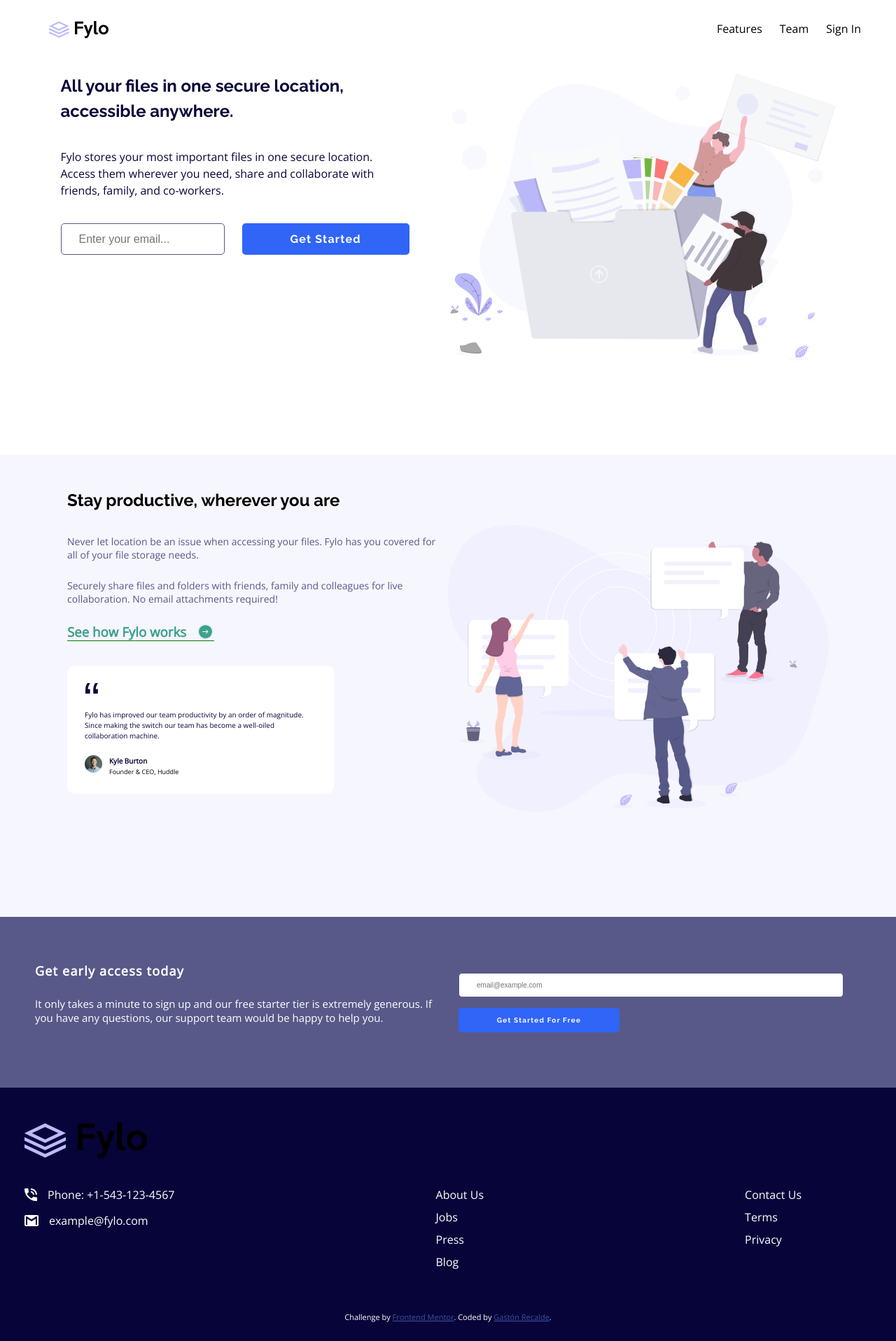
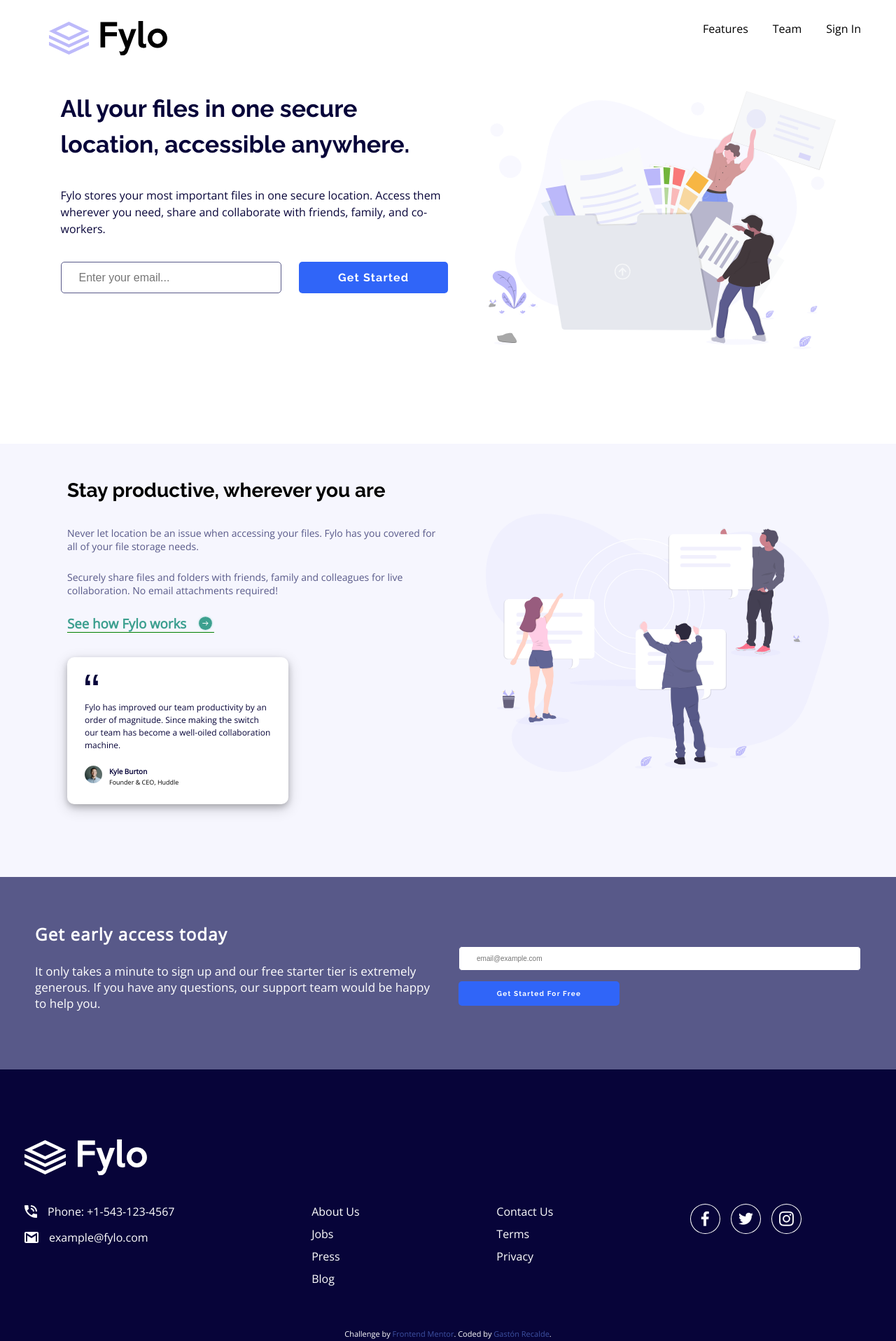
Before and after one commit to Gaston-Recalde/flyo-landing-page, a plain HTML site: page index.html in a window 1280 px wide. Shown: the part 20-1936 px from the top of the page at 70% size. Drawn offline with nearby package versions, Linux system fonts and the light colour scheme.

Commit message:
Proyecto listo para subir

```diff
--- a/index.html
+++ b/index.html
@@ -3,13 +3,18 @@
 <head>
   <meta charset="UTF-8">
   <meta name="viewport" content="width=device-width, initial-scale=1.0">
+  <link rel="stylesheet" href="https://unicons.iconscout.com/release/v4.0.0/css/line.css">
   <link rel="icon" type="image/png" sizes="32x32" href="./images/favicon-32x32.png">
   <link rel="stylesheet" href="style.css">
-  <title>Frontend Mentor | Fylo landing page with two column layout</title>
+  <title>Fylo landing page with two column layout</title>
 </head>
+
 <body>
+
   <div class="container">
+
     <header class="header">
+
       <nav class="header__nav">
         <img src="./images/logo.svg" alt="Logo" class="nav__logo">
         <ul class="nav__ul">
@@ -18,6 +23,7 @@
           <li class="ul__li">Sign In</li>
         </ul>
       </nav>
+
       <div class="header2">
         <img src="./images/illustration-1.svg" alt="Ilustration 1" class="header__logo">
         <div class="header2-3">
@@ -31,8 +37,13 @@
           </form>
         </div>
       </div>
+
     </header>
+
+    <main>
+
       <article class="article">
+
         <div class="article__content">
           <img src="./images/illustration-2.svg" alt="Ilustration 2" class="content__logo">
           <div class="article__info">
@@ -60,8 +71,12 @@
             </div>
           </div>
         </div>
+
       </article>
+
       <div class="access">
+        <div class="access__container">
+
           <div class="access__info">
             <h3 class="access__h3">Get early access today</h3>
             <p class="access__p">It only takes a minute to sign up and our free starter tier is extremely generous.
@@ -72,9 +87,14 @@
             <button type="button" class="form__button access__input access__input2">Get Started For Free</button>
           </form>
         </div>
+      </div>
+
+    </main>
 
     <footer class="footer">
-      <img src="./images/logo.svg" alt="Logo" class="footer__logo">
+      <div class="footer__container">
+
+        <img src="./images/logo-white.svg" alt="Logo" class="footer__logo">
         <div class="footer__info">
           <div class="contacto">
             <div class="phone">
@@ -94,6 +114,7 @@
               <li>Blog</li>
             </ul>
           </div>
+
           <div class="nav">
             <ul>
               <li>Contact Us</li>
@@ -101,12 +122,19 @@
               <li>Privacy</li>
             </ul>
           </div>
+
+          <div class="social">
+            <i class="uil uil-facebook-f"></i>
+            <i class="uil uil-twitter"></i>
+            <i class="uil uil-instagram"></i>
+          </div>
         </div>
 
         <p class="attribution">
           Challenge by <a href="https://www.frontendmentor.io?ref=challenge" target="_blank">Frontend Mentor</a>.
-        Coded by <a href="#">Gastón Recalde</a>.
+          Coded by <a href="https://gaston-recalde-portafolio.netlify.app" target="_blank">Gastón Recalde</a>.
         </p>
+      </div>
     </footer>
   </div>
 
--- a/style.css
+++ b/style.css
@@ -5,6 +5,7 @@
     margin: 0;
     padding: 0;
     box-sizing: border-box;
+    text-decoration: none;
 }
 
 body{
@@ -26,6 +27,8 @@ body{
 .header__nav{
     display: flex;
     justify-content: space-between;
+    max-width: 1440px;
+    margin: 0 auto;
     margin-bottom: 50px;
 }
 
@@ -85,8 +88,21 @@ body{
 
 .form__input{
     border: 1px solid hsl(238, 22%, 44%);
-    padding-left: 25px;
+    padding-left: 15px;
     margin-bottom: 15px;
+    outline: none;
+}
+
+.form__input:focus{
+    border: 1px solid red;
+}
+
+.email__check{
+    display: none;
+    color: rgba(255, 68, 68, 0.8);
+    font-size: 11px;
+    text-align: start;
+    margin-top: -15px;
 }
 
 .form__button{
@@ -97,12 +113,18 @@ body{
     background-color: hsl(224, 93%, 58%);
 }
 
+.form__button:hover{
+    cursor: pointer;
+    background-color: rgb(48, 101, 248, 75%);
+}
+
 .article{
     background-color: hsl(240, 75%, 98%);
     padding-bottom: 75px;
 }
 
 .article__content{
+    max-width: 1440px;
     margin: 0 25px 0;
 }
 
@@ -136,6 +158,12 @@ body{
     margin-bottom: 50px;
 }
 
+.green:hover{
+    cursor: pointer;
+    color: rgb(60, 159, 143, 75%);
+    border-bottom: 1px solid rgb(60, 159, 143, 75%);
+}
+
 .arrow{
     width: 25px;
 }
@@ -146,6 +174,7 @@ body{
     background-color: #fff;
     border-radius: 10px;
     padding: 25px;
+    box-shadow: 0 4px 8px 0 rgba(0, 0, 0, 0.2), 0 6px 20px 0 rgba(0, 0, 0, 0.19);
 }
 
 .card__img{
@@ -189,6 +218,14 @@ body{
     color: #fff;
     padding: 50px 35px 50px;
     text-align: center;
+
+}
+
+.access__container{
+    max-width: 1440px;
+    margin: 0 auto;
+    display: flex;
+
 }
 
 .access__h3{
@@ -214,6 +251,11 @@ body{
     background-color:hsl(243, 87%, 12%);
     color: #fff;
     padding: 50px 35px 50px;
+}
+
+.footer__container{
+    max-width: 1440px;
+    margin: 0 auto;
 }
 
 .footer__logo{
@@ -242,6 +284,33 @@ body{
 
 .nav ul li{
     margin-bottom: 10px;
+}
+
+.nav ul li:hover{
+    cursor: pointer;
+    color: hsl(238, 22%, 44%);
+}
+
+.social{
+    display: flex;
+    gap: 15px;
+    justify-content: center;
+    margin-bottom: 25px;
+    align-items: flex-start;
+}
+
+.social i{
+    display: flex;
+    font-size: 25px;
+    border: 1px solid #fff;
+    border-radius: 50%;
+    padding: 8px;
+}
+
+.social i:hover{
+    cursor: pointer;
+    color: hsl(238, 22%, 44%);
+    border: 1px solid hsl(238, 22%, 44%);
 }
 
 .attribution { font-size: 11px; text-align: center; }
@@ -295,7 +364,6 @@ body{
 
     .form__input, .form__button{
         height: 45px;
-        /* border: none; */
         border-radius: 5px;
         color: hsl(0, 0%, 75%);
         font-size: 16px;
@@ -345,10 +413,6 @@ body{
         margin-top: 35px;
     }
 
-    .access{
-        display: flex;
-    }
-
     .access__info{
         width: 80%;
         padding: 15px;
@@ -396,3 +460,123 @@ body{
         margin-bottom: 50px;
     }
 }
+
+@media screen and (min-width:1200px) {
+    .nav__logo{
+        height: 50px;
+    }
+
+    .nav__ul li{
+        margin-right: 35px;
+    }
+
+    .header__logo{
+        width: 45%;
+    }
+
+    .header2-3{
+        width: 50%;
+    }
+
+    .header__h1{
+        font-size: 34px;
+    }
+
+    .form__input{
+        width: 100%;
+    }
+
+    .form__button{
+        width: 70%;
+    }
+
+    .content__logo{
+        width: 45%;
+    }
+
+    .article__info{
+        width: 50%;
+    }
+
+    .info__h3{
+        font-size: 28px;
+    }
+
+    .card{
+        width: 58%;
+    }
+
+    .card__p{
+        font-size: 12px;
+    }
+
+    .access{
+        height: 275px;
+    }
+
+    .access__h3{
+        font-size: 24px;
+    }
+
+    .access__p{
+        font-size: 17px;
+    }
+
+    .access__input2{
+        width: 40%;
+    }
+
+    .footer{
+        padding: 100px 35px 50px;
+    }
+}
+
+@media screen and (min-width:1440px) {
+
+    .header2{
+        max-width: 1440px;
+        align-items: center;
+        gap: 30px;
+    }
+
+    .header__logo{
+        width: 50%;
+    }
+
+    .header__h1{
+        font-size: 40px;
+    }
+
+    .header__p{
+        font-size: 18px;
+    }
+
+    .article__info{
+        width: 51%;
+    }
+
+    .info__h3{
+        font-size: 38px;
+    }
+
+    .info__p{
+        font-weight: 700;
+        font-size: 15px;
+    }
+
+    .card__p{
+        font-size: 15px;
+    }
+
+    .access__info{
+        width: 550px;
+    }
+
+    .from__access{
+        width: 475px;
+    }
+
+    .access__info{
+        height: 45px;
+    }
+}
```
Also changed, not shown: images/fylo-landing-page.png (added), images/logo-white.svg (added), 1 other file. Lines whose indentation alone changed are shown as unchanged.
